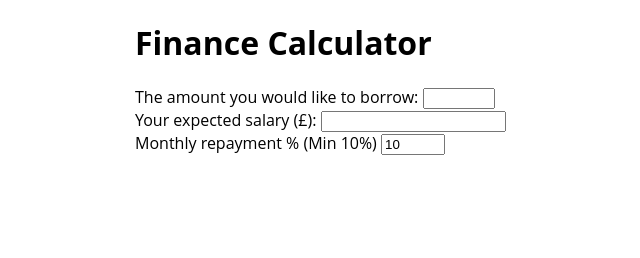
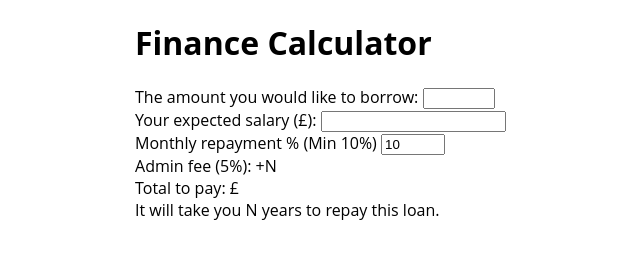
Before and after one commit to mallowmew/mayden-finance-calculator, a website: page index.html in a window 1280 px wide. Shown: the whole page, without its empty margins (121-761 px from the left). Drawn offline with nearby package versions, Linux system fonts and the light colour scheme; files that its build step writes are made by us from their sources.

Commit message:
Add HTML elements for results display

```diff
--- a/index.html
+++ b/index.html
@@ -27,9 +27,13 @@
           <span id="repayment-tip"></span>
         </div>
       </form>
-
+      <div class="separator"></div>
+      <div class="results">
+        <div>Admin fee (<span id="admin-fee-mult">5%</span>): <span id="admin-fee">+N</span></div>
+        <div><span id="over-percentage"></span> <span id="over-percent-fee-amount"></span></div>
+        <div>Total to pay: <span id="total-to-pay">£</span></div>
+        <div>It will take you <span id="repayment-time">N years</span> to repay this loan.</div>
+      </div>
     </div>
-
-
   </body>
 </html>
```
